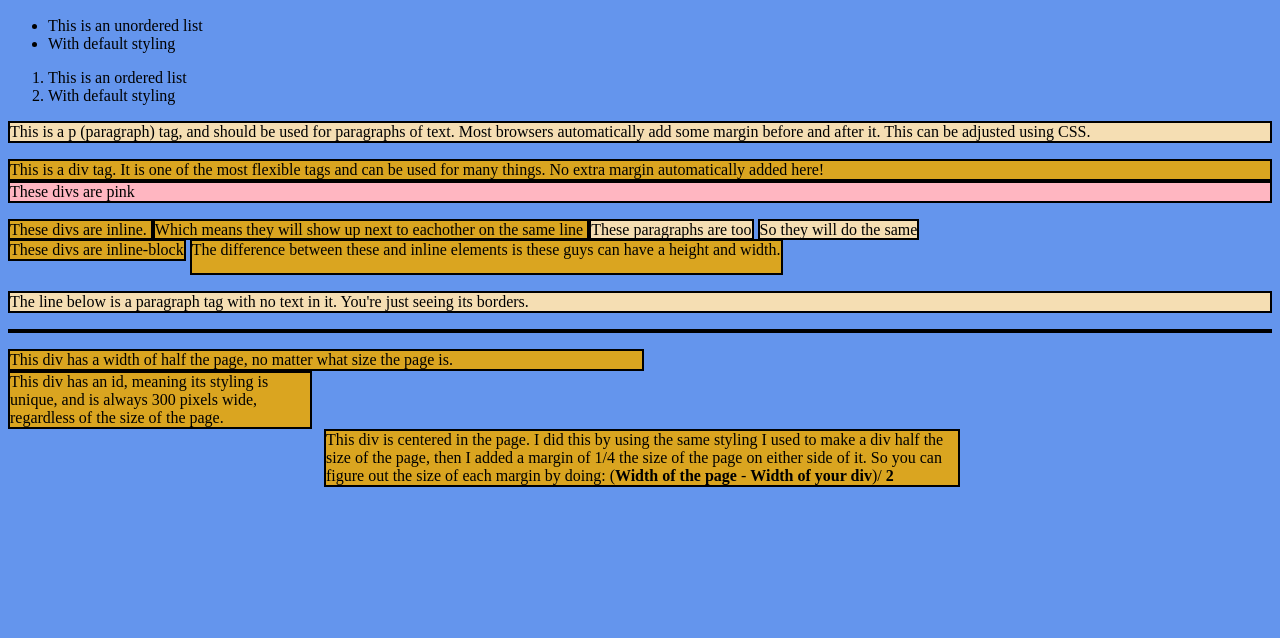
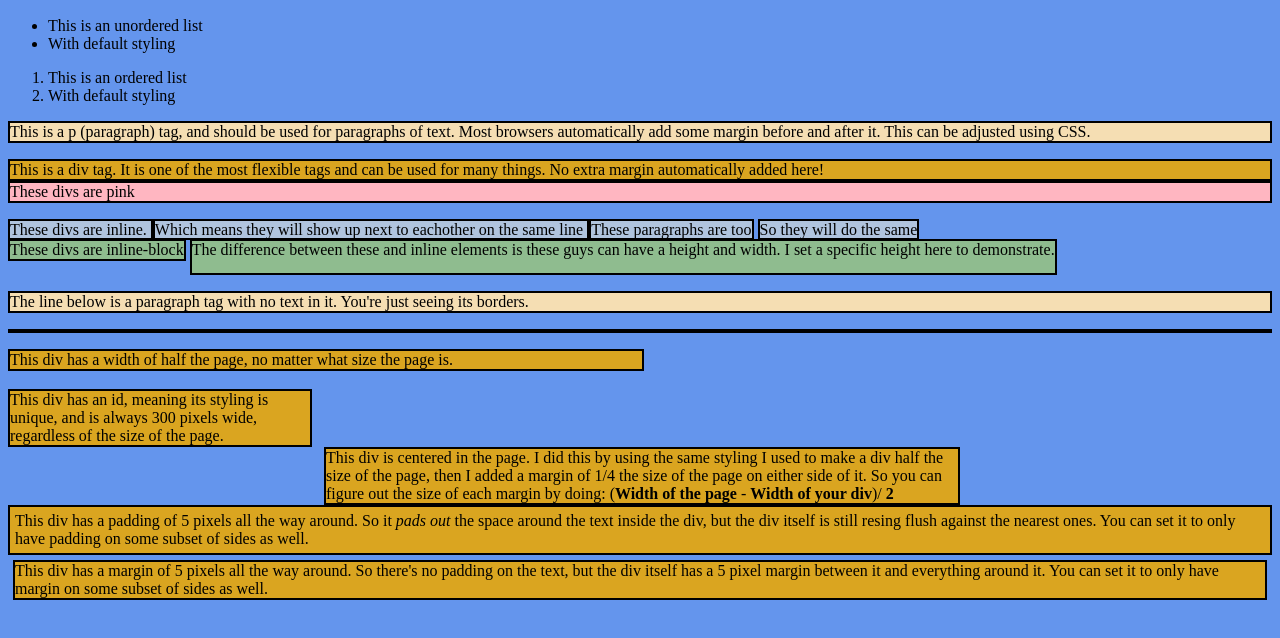
Before and after one commit to RSid/htmlteachingtool, a plain HTML site: page index.html in a window 1280 px wide. Shown: the part 96-734 px from the top of the page. Drawn offline with Linux system fonts and the light colour scheme.

Commit message:
padding and margins, better title

```diff
--- a/index.html
+++ b/index.html
@@ -1,6 +1,6 @@
 <html>
   <head>
-    <title>This is mah website</title>
+    <title>HTML & CSS tutorial</title>
     <link rel="stylesheet" type="text/css" href="style.css">
   <head>
   <body>
@@ -45,7 +45,7 @@
     <div class="inlineblock">These divs are inline-block</div>
     <div class="inlineblock twoemhigh">
       The difference between these and inline elements is these guys
-      can have a height and width.
+      can have a height and width. I set a specific height here to demonstrate.
     </div>
 
     <p>
@@ -57,6 +57,8 @@
     <div class="half">
       This div has a width of half the page, no matter what size the page is.
     </div>
+
+    <br>
 
     <div id="threehundredpxwidth">
       This div has an id, meaning its styling is unique, and is always 300 pixels
@@ -72,5 +74,19 @@
       <strong>2</strong>
     </div>
 
+    <div class="padded">
+      This div has a padding of 5 pixels all the way around. So it <em> pads out </em>
+      the space around the text inside the div, but the div itself is still resing
+      flush against the nearest ones.
+
+      You can set it to only have padding on some subset of sides as well.
+    </div>
+
+    <div class="margin">
+      This div has a margin of 5 pixels all the way around. So there's no padding on
+      the text, but the div itself has a 5 pixel margin between it and everything around it.
+      You can set it to only have margin on some subset of sides as well.
+    </div>
+
   </body>
 <html>
--- a/style.css
+++ b/style.css
@@ -18,11 +18,13 @@ div{
 }
 
 .inline{
+  background-color: lightsteelblue;
   display: inline;
   border: 2px solid black;
 }
 
 .inlineblock{
+  background-color: darkseagreen;
   display: inline-block;
 }
 
@@ -42,3 +44,11 @@ div{
   margin-left:25%;
   margin-right:25%;
 }
+
+.padded {
+  padding: 5px;
+}
+
+.margin {
+  margin: 5px;
+}
```
